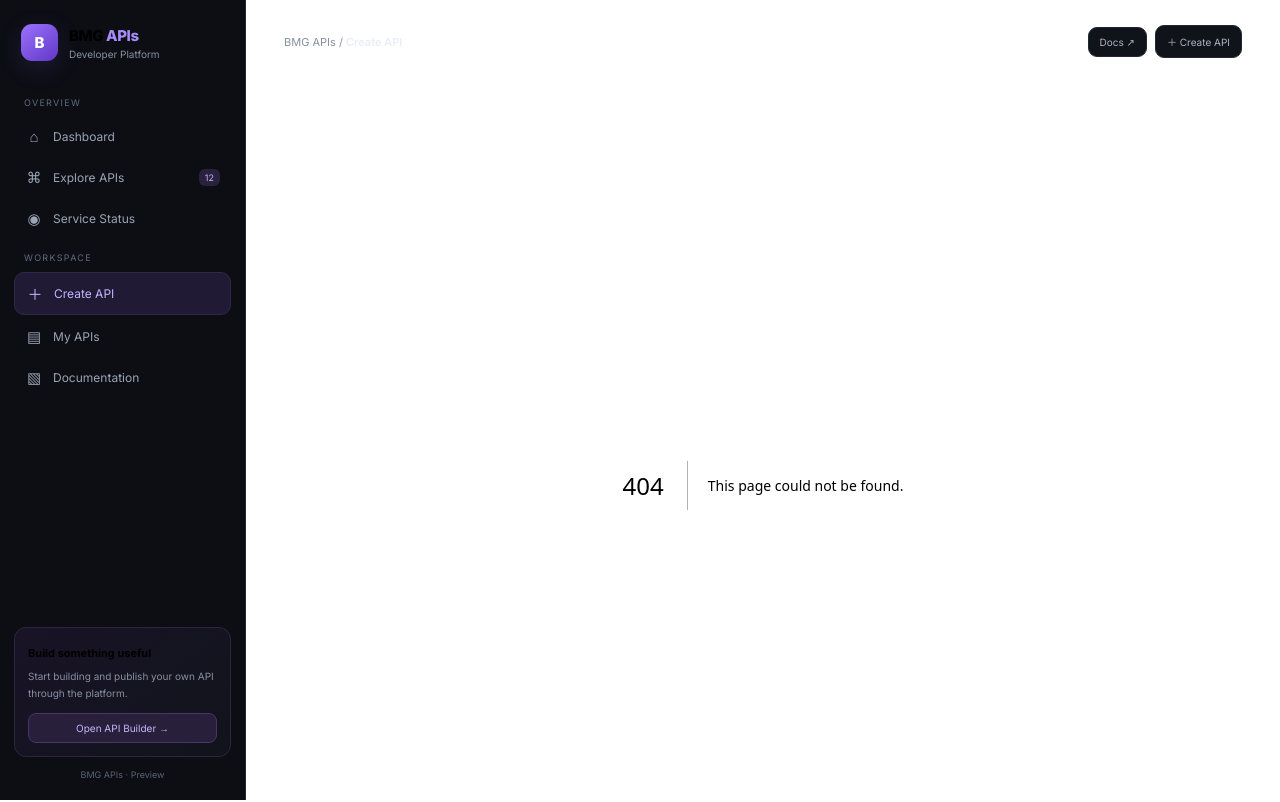
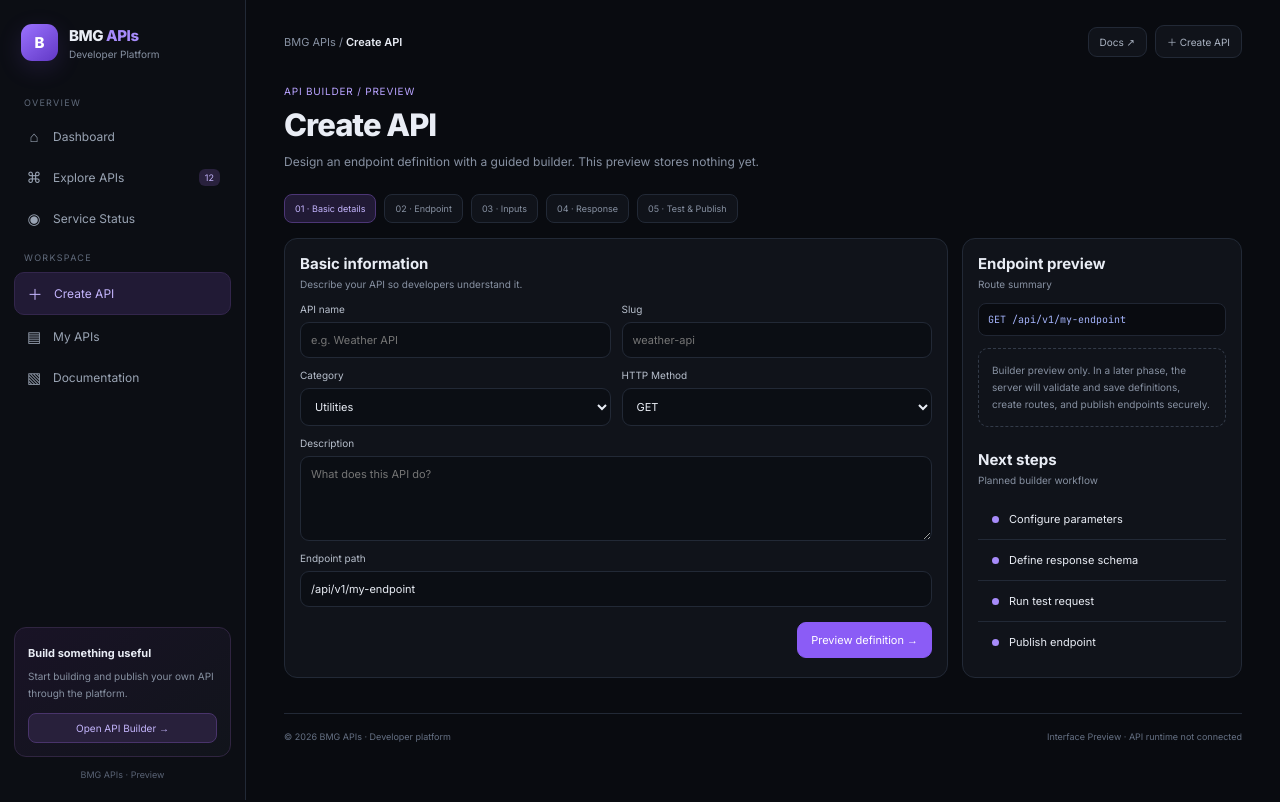
Before and after one commit to T7-T7/Bmg-Apis, a Next.js app: page /create in a window 1280 px wide. Before the commit this address had no page. Shown: the top 802 px of the page. Built offline with nearby package versions, Linux system fonts and the light colour scheme.

Commit message:
Initialize BMG APIs: add app/create/page.js

```diff
--- /dev/null
+++ b/app/create/page.js
@@ -0,0 +1,22 @@
+"use client";
+import {useState} from "react";
+export default function CreatePage(){
+ const [method,setMethod]=useState("GET");const [name,setName]=useState("");const [slug,setSlug]=useState("");const [description,setDescription]=useState("");const [route,setRoute]=useState("/api/v1/my-endpoint");const [category,setCategory]=useState("Utilities");
+ const [done,setDone]=useState(false);
+ return <>
+ <div className="page-heading"><div><div className="eyebrow">API BUILDER / PREVIEW</div><h1>Create API</h1><p>Design an endpoint definition with a guided builder. This preview stores nothing yet.</p></div></div>
+ <div className="builder-steps"><span className="builder-step active">01 · Basic details</span><span className="builder-step">02 · Endpoint</span><span className="builder-step">03 · Inputs</span><span className="builder-step">04 · Response</span><span className="builder-step">05 · Test & Publish</span></div>
+ <div className="builder-layout"><section className="panel"><div className="section-title" style={{marginTop:0}}><div><h2>Basic information</h2><p>Describe your API so developers understand it.</p></div></div>
+ <div className="form-grid">
+ <div className="form-field"><label>API name</label><input value={name} onChange={e=>setName(e.target.value)} placeholder="e.g. Weather API"/></div>
+ <div className="form-field"><label>Slug</label><input value={slug} onChange={e=>setSlug(e.target.value)} placeholder="weather-api"/></div>
+ <div className="form-field"><label>Category</label><select value={category} onChange={e=>setCategory(e.target.value)}>{["AI","Media","Text","Utilities","Entertainment","Other"].map(x=><option key={x}>{x}</option>)}</select></div>
+ <div className="form-field"><label>HTTP Method</label><select value={method} onChange={e=>setMethod(e.target.value)}>{["GET","POST","PUT","PATCH","DELETE"].map(x=><option key={x}>{x}</option>)}</select></div>
+ <div className="form-field full"><label>Description</label><textarea value={description} onChange={e=>setDescription(e.target.value)} placeholder="What does this API do?"/></div>
+ <div className="form-field full"><label>Endpoint path</label><input value={route} onChange={e=>setRoute(e.target.value)} placeholder="/api/v1/your-route"/></div>
+ </div><div style={{display:"flex",justifyContent:"flex-end",marginTop:15}}><button className="primary-btn" onClick={()=>setDone(true)}>Preview definition →</button></div>
+ {done&&<div className="panel" style={{marginTop:15,borderColor:"#473465"}}><div className="section-title" style={{marginTop:0}}><h2>Definition preview</h2></div><pre className="code-block">{JSON.stringify({name,slug,description,category,method,endpoint:route},null,2)}</pre><p style={{fontSize:10,color:"var(--muted)"}}>This is a frontend-only preview. Publishing and endpoint generation are not wired up.</p></div>}
+ </section>
+ <aside className="panel"><div className="section-title" style={{marginTop:0}}><div><h2>Endpoint preview</h2><p>Route summary</p></div></div><div className="endpoint">{method} {route}</div><div className="muted-box" style={{marginTop:12}}>Builder preview only. In a later phase, the server will validate and save definitions, create routes, and publish endpoints securely.</div><div className="section-title"><div><h2>Next steps</h2><p>Planned builder workflow</p></div></div><div className="status-row"><span className="status-dot" style={{background:"#a78bfa"}}/><div className="status-meta">Configure parameters</div></div><div className="status-row"><span className="status-dot" style={{background:"#a78bfa"}}/><div className="status-meta">Define response schema</div></div><div className="status-row"><span className="status-dot" style={{background:"#a78bfa"}}/><div className="status-meta">Run test request</div></div><div className="status-row"><span className="status-dot" style={{background:"#a78bfa"}}/><div className="status-meta">Publish endpoint</div></div></aside></div>
+ </>;
+}
```
